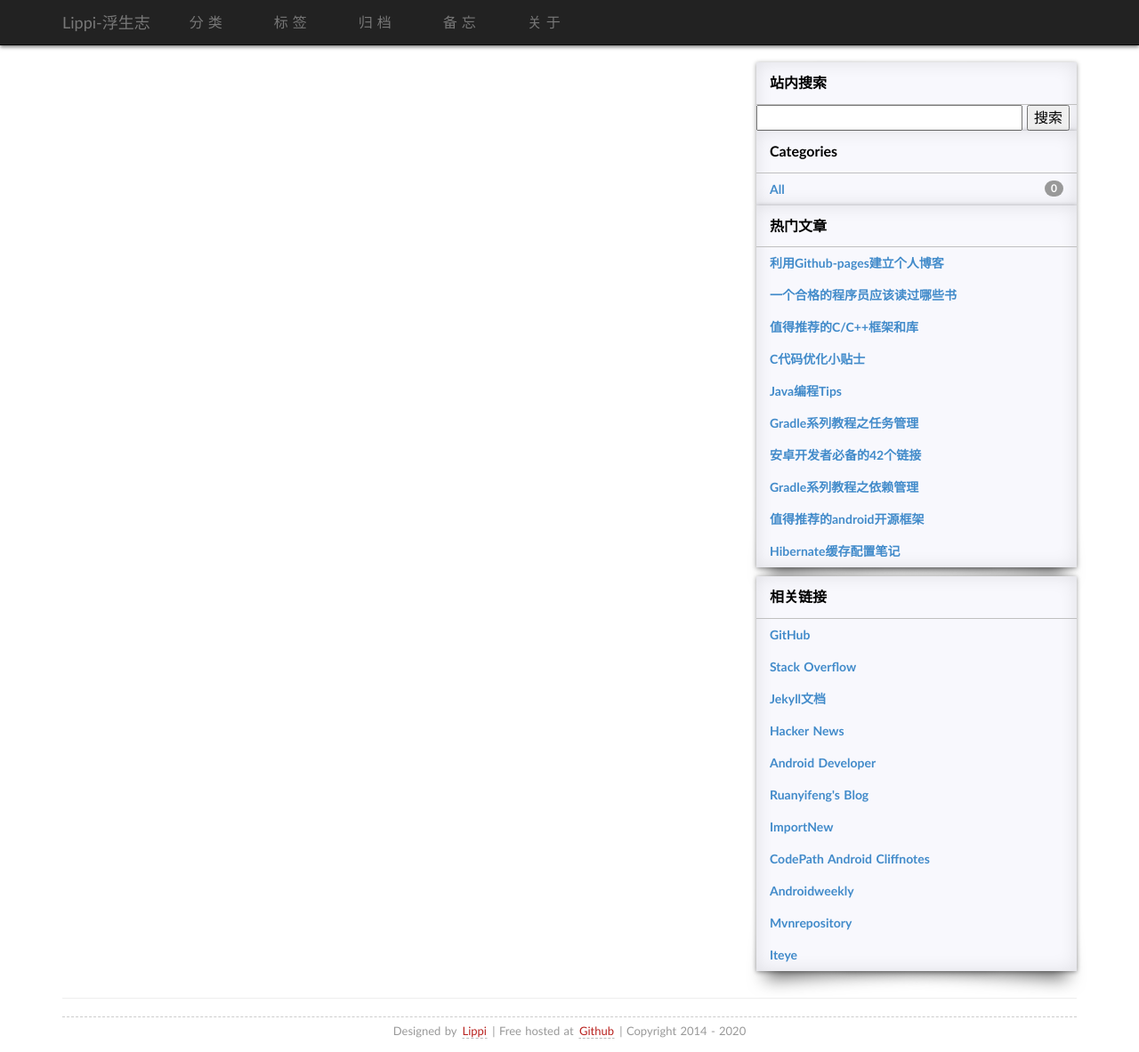
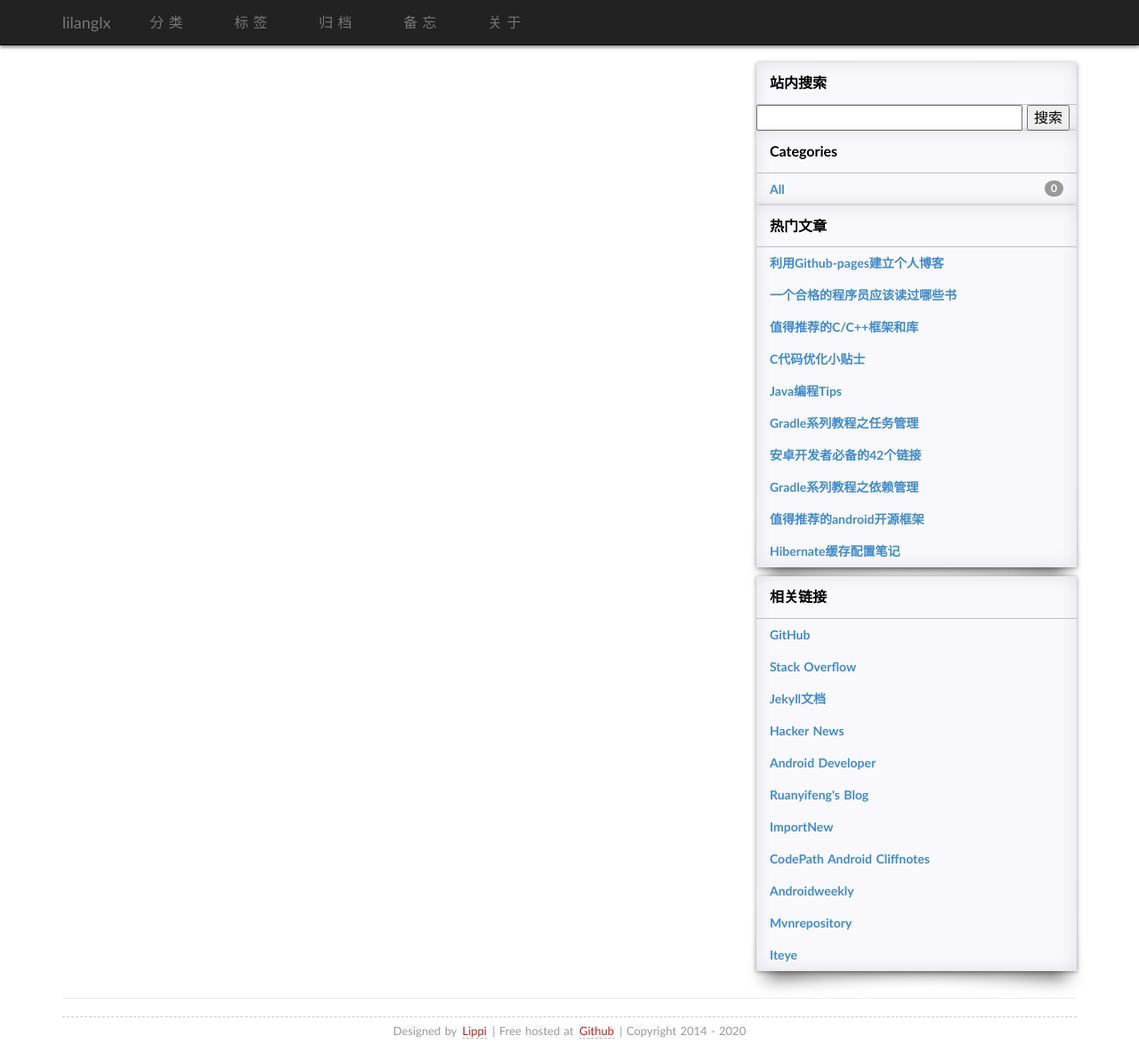
Before and after one commit to OMGShifeiiiiii/OMGShifeiiiiii.github.io, a Jekyll site: the page built from index.html, in a window 1280 px wide and 1183 px high. Shown: the whole window at 89% size. Built offline with Jekyll 4.4.1, drawn with Linux system fonts in a browser that asks for light colours; some web fonts are replaced; the list of posts is cut into pages by our own code; comment, search, counter and statistics services are not loaded.

Commit message:
Update _config.yml

```diff
--- a/_config.yml
+++ b/_config.yml
@@ -24,12 +24,12 @@ JB :
   IMAGE_PATH : http://coolshell.info/images
 
 # presonal config
-domain: http://coolshell.info
-title: Lippi-浮生志
-description: Draw my life with code
-author: Lippi.OuYang
-email: ouyanglip@gmail.com
-github: LippiOuYang
+domain: http://lilanglx.work/
+title: lilanglx
+description: pre sales with tech
+author: lilanglx
+email: lilanglx@163.com
+github: OMGShifeiiiiii
 
 config:
   js_dir:
```
